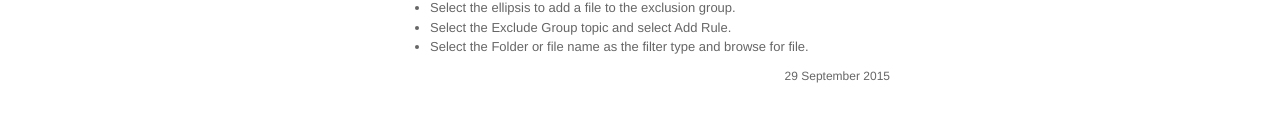
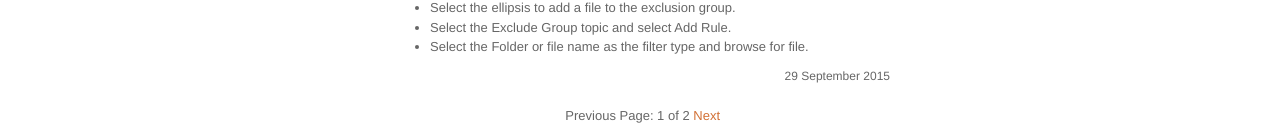
Before and after one commit to Floresj4/floresj4.github.io, a Jekyll site: the page built from index.html, in a window 1280 px wide. Shown: the part 1905-2037 px from the top of the page. Built offline with Jekyll 4.4.1, drawn with Linux system fonts in a browser that asks for light colours; nearby versions of some CDN libraries; the list of posts is cut into pages by our own code; before the commit the page ends 2012 px from its top, so only the background shows below that; some of the changed text lies outside the part shown.

Commit message:
created pagination-nav as _include

```diff
--- /dev/null
+++ b/_includes/pagination-nav.html
@@ -0,0 +1,24 @@
+		<!-- Pagination links -->
+		<div class="blog-post-nav">
+			<ul>
+				<li>
+				  {% if paginator.previous_page %}
+					<a href="{{ paginator.previous_page_path }}" class="previous">Previous</a>
+				  {% else %}
+					<span class="previous">Previous</span>
+				  {% endif %}
+				</li>
+
+				<li>
+					<span class="page_number ">Page: {{ paginator.page }} of {{ paginator.total_pages }}</span>
+				</li>
+
+				<li>
+				  {% if paginator.next_page %}
+					<a href="{{ paginator.next_page_path }}" class="next">Next</a>
+				  {% else %}
+					<span class="next ">Next</span>
+				  {% endif %}
+				</li>
+			</ul>
+		</div>
--- a/_layouts/default.html
+++ b/_layouts/default.html
@@ -1,33 +1,11 @@
 {% include header.html %}
 
-<!-- Pagination links -->
 <div class='row'>
 	<div class='col-md-2 col-lg-3'></div>
 	<div class='col-md-8 col-lg-6'>
 
-		<div class="blog-post-nav">
-			<ul>
-				<li>
-				  {% if paginator.previous_page %}
-					<a href="{{ paginator.previous_page_path }}" class="previous">Previous</a>
-				  {% else %}
-					<span class="previous">Previous</span>
-				  {% endif %}
-				</li>
+		{% include pagination-nav.html %}
 
-				<li>
-					<span class="page_number ">Page: {{ paginator.page }} of {{ paginator.total_pages }}</span>
-				</li>
-
-				<li>
-				  {% if paginator.next_page %}
-					<a href="{{ paginator.next_page_path }}" class="next">Next</a>
-				  {% else %}
-					<span class="next ">Next</span>
-				  {% endif %}
-				</li>
-			</ul>
-		</div>
 	</div>
 	<div class='col-md-2 col-lg-3'></div>
 </div>
@@ -54,4 +32,16 @@
 </div>
 {% endfor %}
 
+<div class='row'>
+	<div class='col-md-2 col-lg-3'></div>
+	<div class='col-md-8 col-lg-6'>
+
+		<div class='centered-blog-nav'>
+			{% include pagination-nav.html %}
+		</div>
+
+	</div>
+	<div class='col-md-2 col-lg-3'></div>
+</div>
+
 {% include footer.html %}
--- a/style/blog.css
+++ b/style/blog.css
@@ -1,3 +1,7 @@
+.centered-blog-nav {
+	width:200px;
+	margin:0 auto;
+}
 
 ul.blog-dates {
 	list-style:none;
```
